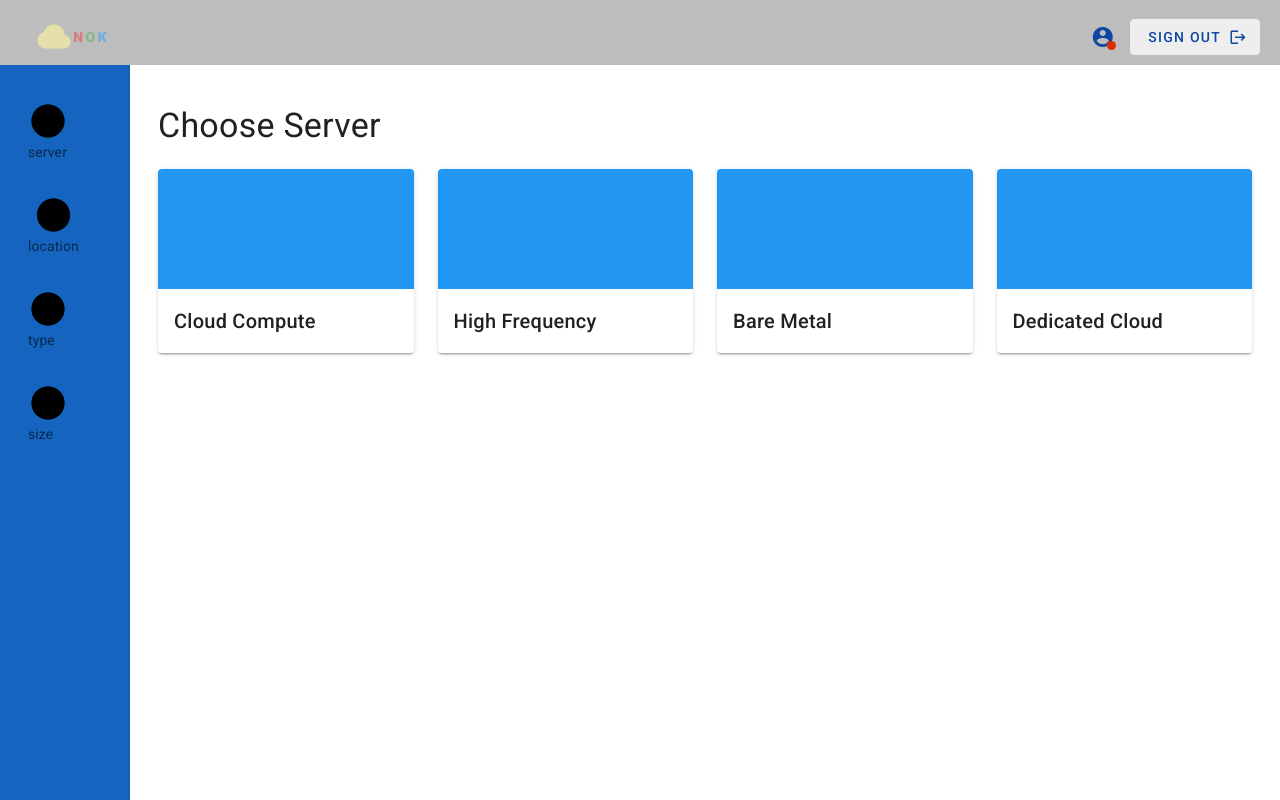
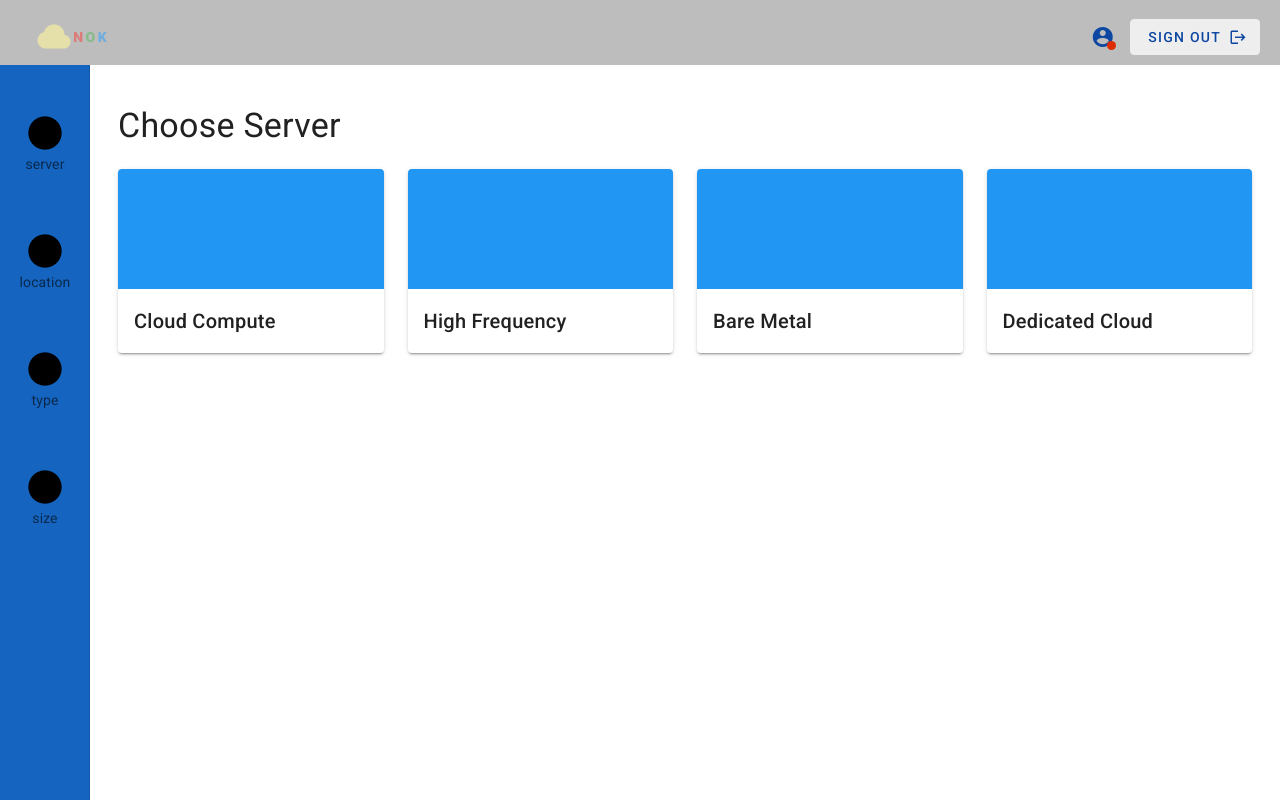
Before and after one commit to saman-re/abrnok, a Vue app: page /new_server in a window 1280 px wide. Built offline with nearby package versions, Linux system fonts and the light colour scheme.

Commit message:
navigation drawer fixed

```diff
--- a/src/components/NavigationDrawer.vue
+++ b/src/components/NavigationDrawer.vue
@@ -1,14 +1,14 @@
 <template>
-    <v-navigation-drawer app v-model="navDrawer" clipped width="130px" class="blue darken-3 container">
+    <v-navigation-drawer app v-model="navDrawer" clipped width="90px" class="blue darken-3 container px-0">
       <v-list>
-        <v-list-item class="pa-0 container" v-for="(listItem,index) in listItems" :key="index">
-          <v-card flat class="blue darken-3">
+        <v-list-item class="container px-0" v-for="(listItem,index) in listItems" :key="index">
+          <v-card flat width="100%" class="blue darken-3">
             <v-card-text class="text-center pb-0">
             <v-icon x-large class="black--text">
               mdi-{{listItem.icon}}
             </v-icon>
             </v-card-text>
-            <v-card-subtitle class="pt-0">
+            <v-card-subtitle class="pt-0 text-center">
               {{listItem.subtitle}}
             </v-card-subtitle>
           </v-card>
```
Also changed, not shown: src/components/New Server/ServerLocation.vue (added).
